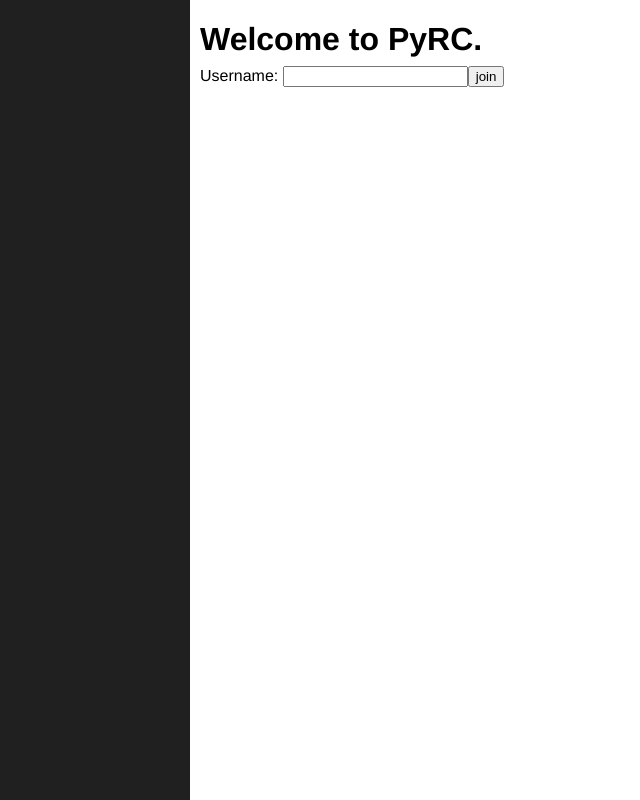
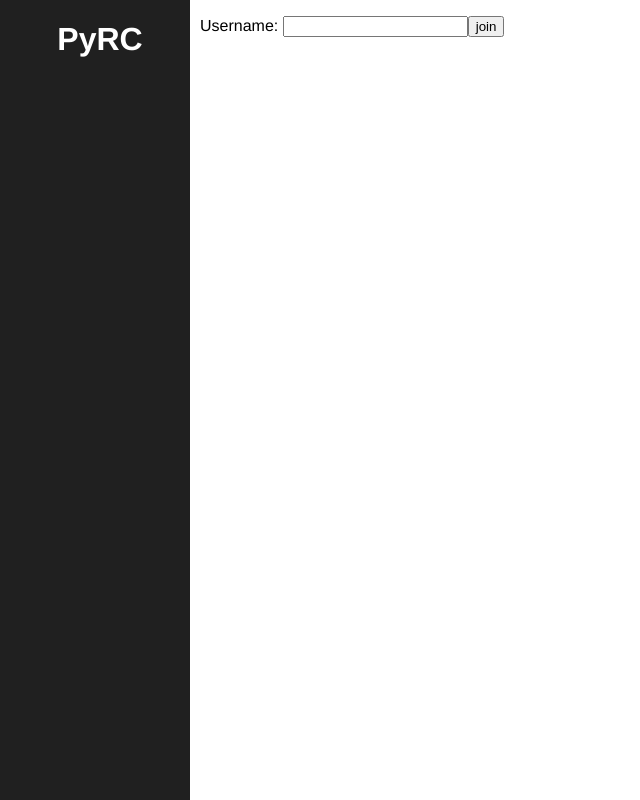
Before and after one commit to Lukasa/pyrc, a Python web app: template repeater/templates/index.html in a window 1280 px wide. Shown: the whole page, without its empty margins (0-640 px from the left). Run offline with Jinja, Linux system fonts and the light colour scheme; the template is opened without the code that fills it: most values are stand-ins (such as "Sample title", 1, 10 or a date in 2020); some libraries are stand-ins or nearby versions.

Commit message:
Move PyRC logo to the sidebar.

```diff
--- a/repeater/templates/index.html
+++ b/repeater/templates/index.html
@@ -17,7 +17,7 @@
     <script src="/static/js/app.js"></script>
 </head>
 <body ng-controller="ConnectionController">
-    <h1 class="header">Welcome to PyRC.</h1>
+    <h1 class="header">PyRC</h1>
 
     <ul class="tabs">
         <li ng-repeat="channel in connection.channels" ng-class="{active: connection.active===channel, unread: connection.unread[channel]}" ng-click="connection.active = channel">{{channel}}</li>
--- a/static/css/base.css
+++ b/static/css/base.css
@@ -16,7 +16,7 @@ body {
     margin: 0;
     padding-top: 4px;
     padding-bottom: 5px;
-    border-top: 1px solid #202020;
+    border-top: 1px solid #F0F0F0;
 }
 
 .text-entry {
@@ -54,14 +54,18 @@ body {
 .header {
     position: absolute;
     top: 0;
-    left: 200px;
-    right: 0;
-    height: 50px;
+    left: 0;
+    height: 120px;
+    width: 200px;
+    color: white;
+    z-index: 999;
+    text-align: center;
+
 }
 
 .content {
     position: absolute;
-    top: 50px;
+    top: 0;
     left: 200px;
     right: 0;
     bottom: 0;
```
